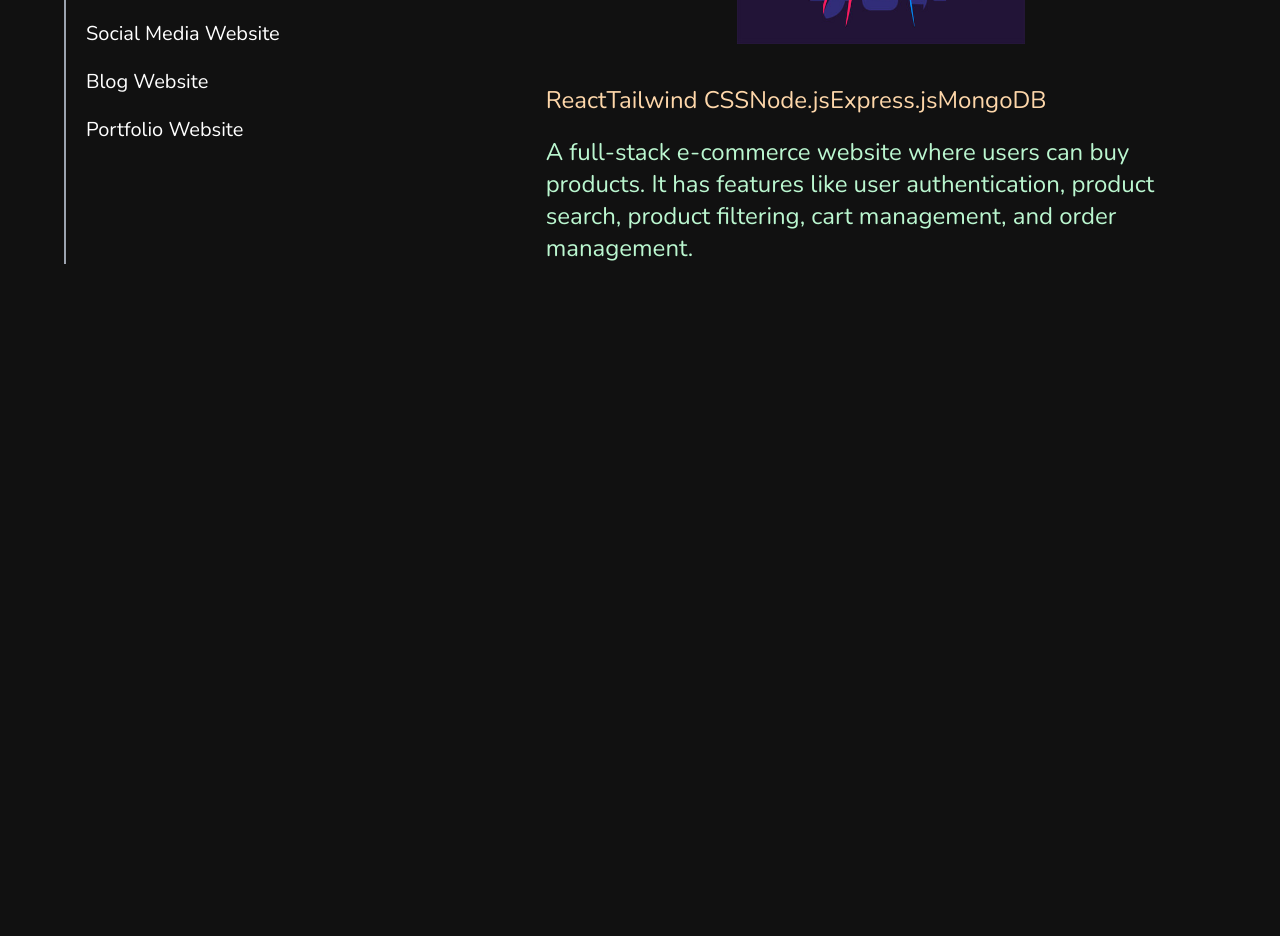
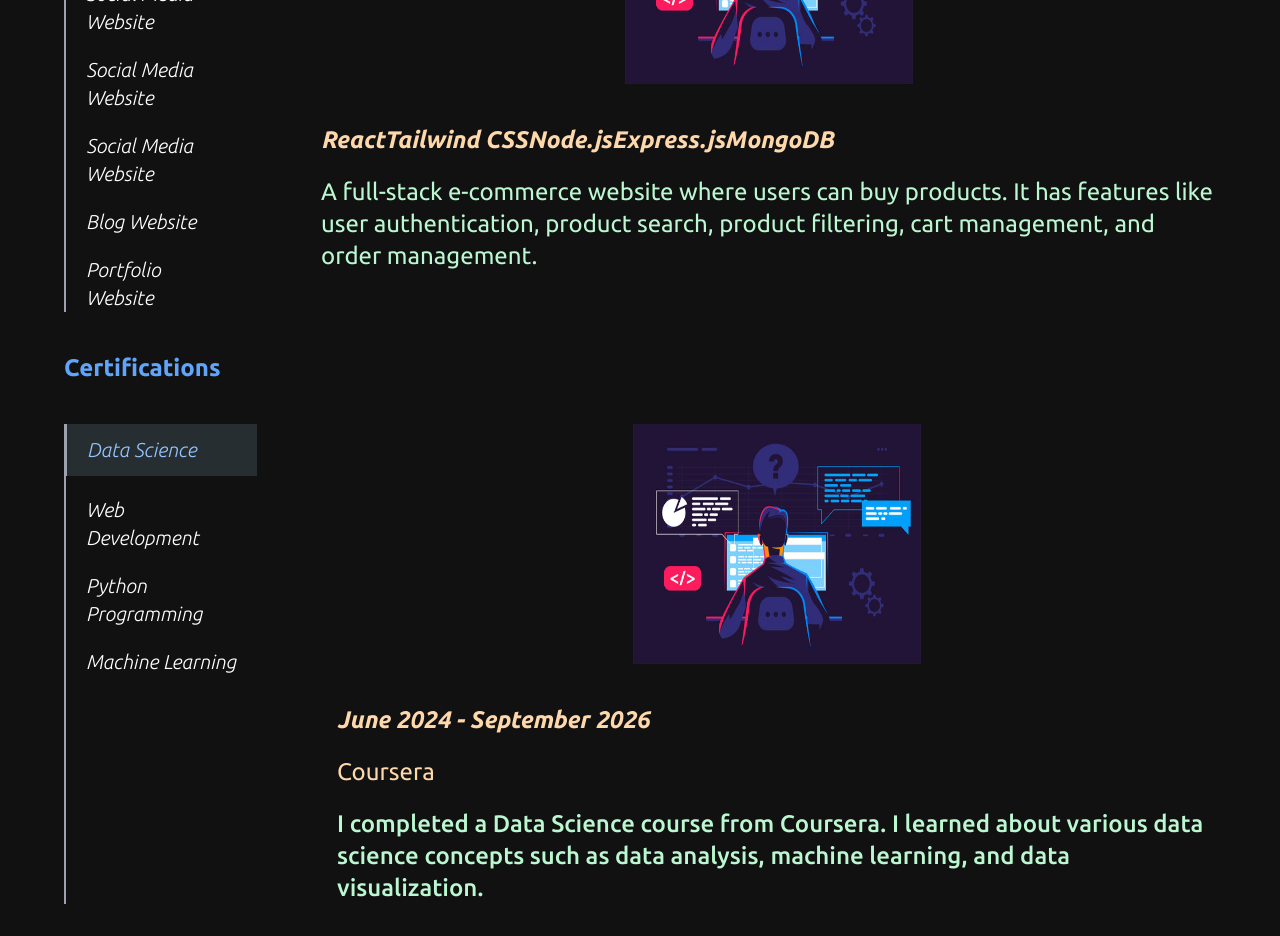
Before and after one commit to ashu9795/Portfolio, a React (Vite) app in the folder client/: page / in a window 1280 px wide. Shown: the part 1600-2536 px from the top of the page. Before the commit the page ends 1904 px from the top, so only its background shows below. Built offline with nearby package versions, Linux system fonts and the light colour scheme.

Commit message:
this is for certification

```diff
--- a/client/index.html
+++ b/client/index.html
@@ -15,5 +15,8 @@
     <link rel="preconnect" href="https://fonts.googleapis.com">
 <link rel="preconnect" href="https://fonts.gstatic.com" crossorigin>
 <link href="https://fonts.googleapis.com/css2?family=Fredoka:wght@300..700&display=swap" rel="stylesheet">
+<link rel="preconnect" href="https://fonts.googleapis.com">
+<link rel="preconnect" href="https://fonts.gstatic.com" crossorigin>
+<link href="https://fonts.googleapis.com/css2?family=Ubuntu:ital,wght@0,300;0,400;0,500;0,700;1,300;1,400;1,500;1,700&display=swap" rel="stylesheet">
   </body>
 </html>
--- a/client/src/Components/SectionTitle.jsx
+++ b/client/src/Components/SectionTitle.jsx
@@ -1,5 +1,5 @@
 import React from 'react'
-
+import "../index.css"
 function SectionTitle(
     {
         title,
@@ -7,7 +7,7 @@ function SectionTitle(
 ) {
   return (
     <div className='flex'>
-        <h1 className='text-2xl text-blue-400 font-semibold'>
+        <h1 className='text-2xl text-blue-400 ubuntu-bold'>
             {
                 title
             }
--- /dev/null
+++ b/client/src/Pages/Home/Certification.jsx
@@ -0,0 +1,53 @@
+import React, { useState } from 'react';
+import SectionTitle from '../../Components/SectionTitle';
+import {certifications} from "../../Resources/certifications"
+import "../../font.css"
+
+function Certification() {  // Changed from 'certification' to 'Certification'
+  const [selectedItemIndex, setSelectedItemIndex] = useState(0);
+
+  return (
+    <>
+      <SectionTitle title="Certifications" />
+      <div className="flex flex-col lg:flex-row py-10 lg:gap-20 gap-10">
+        {/* Sidebar (List of certifications) */}
+        <div className="flex sm:flex-col gap-5 border-l-2 border-gray-400 w-full  lg:w-1/3 sm:w-full overflow-x-auto ">
+          {certifications.map((certification, index) => (
+            <div
+              key={index}
+              onClick={() => setSelectedItemIndex(index)}
+              className="cursor-pointer"
+            >
+              <h1
+                className={`text-lg sm:text-xl px-3 sm:px-5 ubuntu-light-italic ${
+                  selectedItemIndex === index
+                    ? 'text-blue-300 border-gray-400 border-l-4 -ml-[3px] bg-[#667f8e44] py-2 sm:py-3'
+                    : 'text-white'
+                }`}
+              >
+                {certification.title}
+              </h1>
+            </div>
+          ))}
+        </div>
+
+        <div className='flex items-center justify-center gap-10 flex-col md:flex-col'>
+        <img src={certifications[selectedItemIndex].image} alt=""  className="h-40 w-48 sm:h-60 sm:w-72 "  />
+          <div className="flex flex-col gap-3 sm:gap-5">
+            <h1 className="text-orange-200 text-xl sm:text-2xl ubuntu-bold-italic">
+              {certifications[selectedItemIndex].period}
+            </h1>
+            <h1 className="text-orange-200 text-xl sm:text-2xl ubuntu-regular">
+              {certifications[selectedItemIndex].Organization}
+            </h1>
+            <h1 className="text-green-200 text-lg sm:text-2xl ubuntu-medium">
+              {certifications[selectedItemIndex].description}
+            </h1>
+          </div>
+        </div>
+      </div>
+    </>
+  );
+}
+
+export default Certification;  // Changed from 'certification' to 'Certification'
--- a/client/src/Pages/Home/Experiences.jsx
+++ b/client/src/Pages/Home/Experiences.jsx
@@ -13,7 +13,7 @@ function Experiences() {
     <div className='flex flex-col gap-5 border-l-2 border-gray-400 w-full lg:w-1/3'>
       {experiences.map((experience, index) => (
         <div key={index} onClick={() => setSelectedItemIndex(index)} className='cursor-pointer'>
-          <h1 className={`text-lg sm:text-xl px-3 sm:px-5 ${selectedItemIndex === index ? 'text-blue-300 border-gray-400 border-l-4 -ml-[3px] bg-[#667f8e44] py-2 sm:py-3' : 'text-white'}`}>
+          <h1 className={`text-lg sm:text-xl px-3 sm:px-5  ubuntu-light-italic ${selectedItemIndex === index ? 'text-blue-300 border-gray-400 border-l-4 -ml-[3px] bg-[#667f8e44] py-2 sm:py-3' : 'text-white'}`}>
             {experience.period}
           </h1>
         </div>
@@ -22,9 +22,9 @@ function Experiences() {
 
     {/* Detail Section */}
     <div className='flex flex-col gap-3 sm:gap-5'>
-      <h1 className='text-orange-200 text-xl sm:text-2xl'>{experiences[selectedItemIndex].title}</h1>
-      <h1 className='text-green-200 text-lg sm:text-2xl'>{experiences[selectedItemIndex].Organization}</h1>
-      <h1 className='text-gray-400 text-base sm:text-2xl'>{experiences[selectedItemIndex].description}</h1>
+      <h1 className='text-orange-200 text-xl sm:text-2xl ubuntu-bold-italic'>{experiences[selectedItemIndex].title}</h1>
+      <h1 className='text-green-200 text-lg sm:text-2xl ubuntu-bold'>{experiences[selectedItemIndex].Organization}</h1>
+      <h1 className='text-gray-400 text-base sm:text-2xl ubuntu-medium'>{experiences[selectedItemIndex].description}</h1>
     </div>
   </div>
 </div>
--- a/client/src/Pages/Home/Index.jsx
+++ b/client/src/Pages/Home/Index.jsx
@@ -5,6 +5,7 @@ import "../../font.css";
 import { runMatter } from '../../../matter.js'; // Import the Matter.js setup function
 import Experiences from './Experiences.jsx';
 import Project from './Project.jsx';
+import Certification from './Certification.jsx';
 
 function Index() {
   useEffect(() => {
@@ -61,7 +62,9 @@ function Index() {
 <div id="projects-section" className="w-full md:flex-row items-center justify-center px-4 md:px-8 lg:px-16 relative">
   <Project />
 </div>
-
+<div id="projects-section" className="w-full md:flex-row items-center justify-center px-4 md:px-8 lg:px-16 relative">
+  <Certification />
+</div>
 
 
     </>
--- a/client/src/Pages/Home/Project.jsx
+++ b/client/src/Pages/Home/Project.jsx
@@ -11,7 +11,7 @@ function Project() {
       <SectionTitle title="Projects" />
       <div className="flex flex-col lg:flex-row py-10 lg:gap-20 gap-10">
         {/* Sidebar (List of Projects) */}
-        <div className="flex sm:flex-col gap-5 border-l-2 border-gray-400 w-full sm:w-full overflow-x-auto ">
+        <div className="flex sm:flex-col gap-5 border-l-2 border-gray-400 w-full lg:w-1/3 sm:w-full overflow-x-auto ">
   {projects.map((project, index) => (
     <div
       key={index}
@@ -19,7 +19,7 @@ function Project() {
       className="cursor-pointer " // Ensure the width is based on content, no shrinking
     >
       <h1
-        className={`text-lg sm:text-xl px-3 sm:px-5 ${
+        className={`text-lg sm:text-xl px-3 sm:px-5 ubuntu-light-italic ${
           selectedItemIndex === index
             ? 'text-blue-300 border-gray-400 border-l-4 -ml-[3px] bg-[#667f8e44] py-2 sm:py-3'
             : 'text-white'
@@ -43,10 +43,10 @@ function Project() {
 
 
           <div className="flex flex-col gap-3 sm:gap-5">
-          <h1 className="text-orange-200 text-xl sm:text-2xl">
+          <h1 className="text-orange-200 text-xl sm:text-2xl ubuntu-bold-italic">
             {projects[selectedItemIndex].technologies}
           </h1>
-          <h1 className="text-green-200 text-lg sm:text-2xl">
+          <h1 className="text-green-200 text-lg sm:text-2xl ubuntu-regular">
             {projects[selectedItemIndex].description}
           </h1>
 
--- /dev/null
+++ b/client/src/Resources/certifications.js
@@ -0,0 +1,36 @@
+ export const  certifications =[
+    {
+ id : "1",
+    title : "Data Science",
+    Organization : "Coursera",
+    period : "June 2024 - September 2026",
+     image : "/abc.jpg",
+    description : "I completed a Data Science course from Coursera. I learned about various data science concepts such as data analysis, machine learning, and data visualization."
+    },
+    {
+        id : "2",
+        title : "Web Development",
+        Organization : "Udemy",
+        period : "June 2023 - September 2023",
+         image : "/abc.jpg",
+        description : "I completed a Web Development course from Udemy. I learned about front-end and back-end web development technologies such as HTML, CSS, JavaScript, Node.js, and MongoDB."
+        },
+        {
+            id : "3",
+            title : "Python Programming",
+            Organization : "edX",
+            period : "June 2022 - September 2022",
+             image : "/abc.jpg",
+            description : "I completed a Python Programming course from edX. I learned about Python programming concepts such as data types, loops, functions, and object-oriented programming."
+            },
+            {
+                id : "4",
+                title : "Machine Learning",
+                Organization : "Coursera",
+                period : "June 2021 - September 2021",
+                 image : "/abc.jpg",
+                description : "I completed a Machine Learning course from Coursera. I learned about machine learning algorithms, model evaluation, and feature engineering."
+                }
+
+
+]
--- a/client/src/index.css
+++ b/client/src/index.css
@@ -24,6 +24,57 @@
       font-variation-settings: "wdth" 100;
     }
   }
+
+  .ubuntu-light {
+    font-family: "Ubuntu", sans-serif;
+    font-weight: 300;
+    font-style: normal;
+  }
+
+  .ubuntu-regular {
+    font-family: "Ubuntu", sans-serif;
+    font-weight: 400;
+    font-style: normal;
+  }
+
+  .ubuntu-medium {
+    font-family: "Ubuntu", sans-serif;
+    font-weight: 500;
+    font-style: normal;
+  }
+
+  .ubuntu-bold {
+    font-family: "Ubuntu", sans-serif;
+    font-weight: 700;
+    font-style: normal;
+  }
+
+  .ubuntu-light-italic {
+    font-family: "Ubuntu", sans-serif;
+    font-weight: 300;
+    font-style: italic;
+  }
+
+  .ubuntu-regular-italic {
+    font-family: "Ubuntu", sans-serif;
+    font-weight: 400;
+    font-style: italic;
+  }
+
+  .ubuntu-medium-italic {
+    font-family: "Ubuntu", sans-serif;
+    font-weight: 500;
+    font-style: italic;
+  }
+
+  .ubuntu-bold-italic {
+    font-family: "Ubuntu", sans-serif;
+    font-weight: 700;
+    font-style: italic;
+  }
+
+
+
   /* width */
 /* Scrollbar */
 ::-webkit-scrollbar {
```
